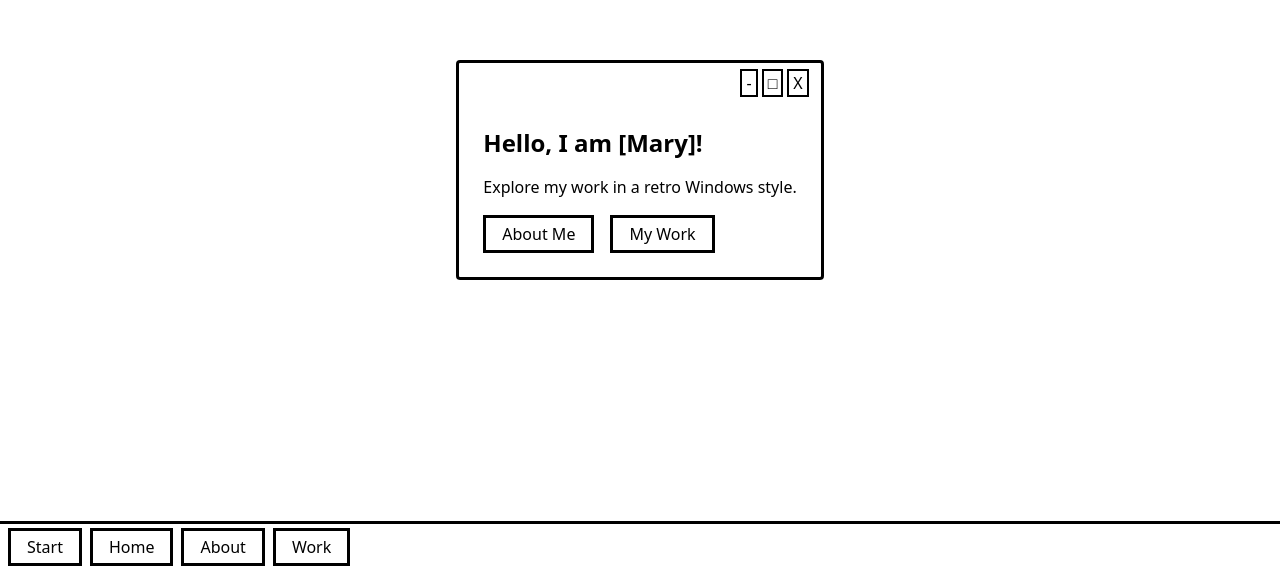
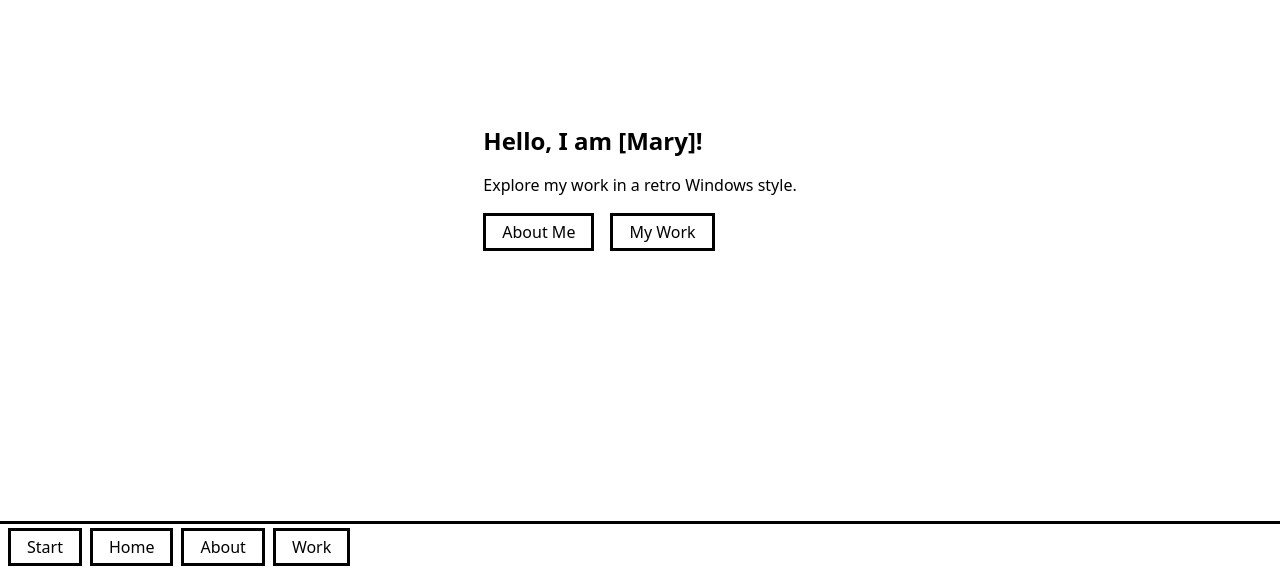
Before and after one commit to MaryBruff/portfolio, a Next.js app: page / in a window 1280 px wide. Shown: the part 230-800 px from the top of the page. Built offline with nearby package versions, Linux system fonts and the light colour scheme.

Commit message:
Remove win95 css

```diff
--- a/src/components/Window.tsx
+++ b/src/components/Window.tsx
@@ -13,14 +13,14 @@ export default function Window({
   bodyClassName?: string; // NEW
 }) {
   return (
-    <div className={`border-[3px] border-win95-dark-gray bg-win95-white shadow-win95-outset rounded-sm ${className}`}>
+    <div className={`rounded-xl ${className}`}>
       {/* Title Bar */}
-      <div className="bg-win95-blue text-white px-3 py-1.5 flex justify-between items-center">
+      <div className="text-white px-3 py-1.5 flex justify-between items-center">
         <span className="font-bold">{title}</span>
         <div className="flex space-x-1">
-          <button className="bg-win95-gray text-black px-1 border-win95-dark-gray border-[2px] shadow-win95-inset">-</button>
-          <button className="bg-win95-gray text-black px-1 border-win95-dark-gray border-[2px] shadow-win95-inset">□</button>
-          <button className="bg-win95-gray text-black px-1 border-win95-dark-gray border-[2px] shadow-win95-inset">X</button>
+          <button className="">-</button>
+          <button className="">□</button>
+          <button className="">X</button>
         </div>
       </div>
       {/* Content */}
```
